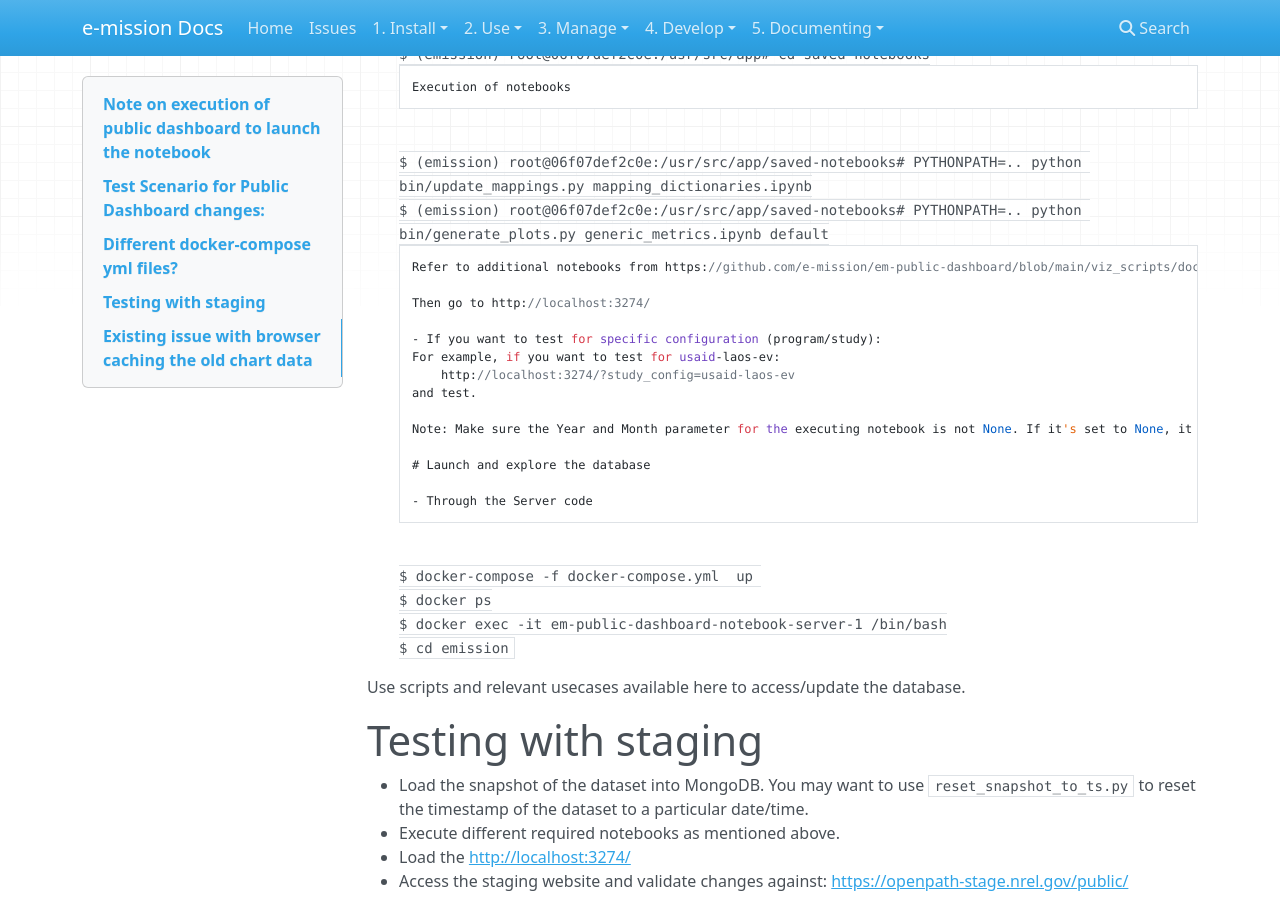
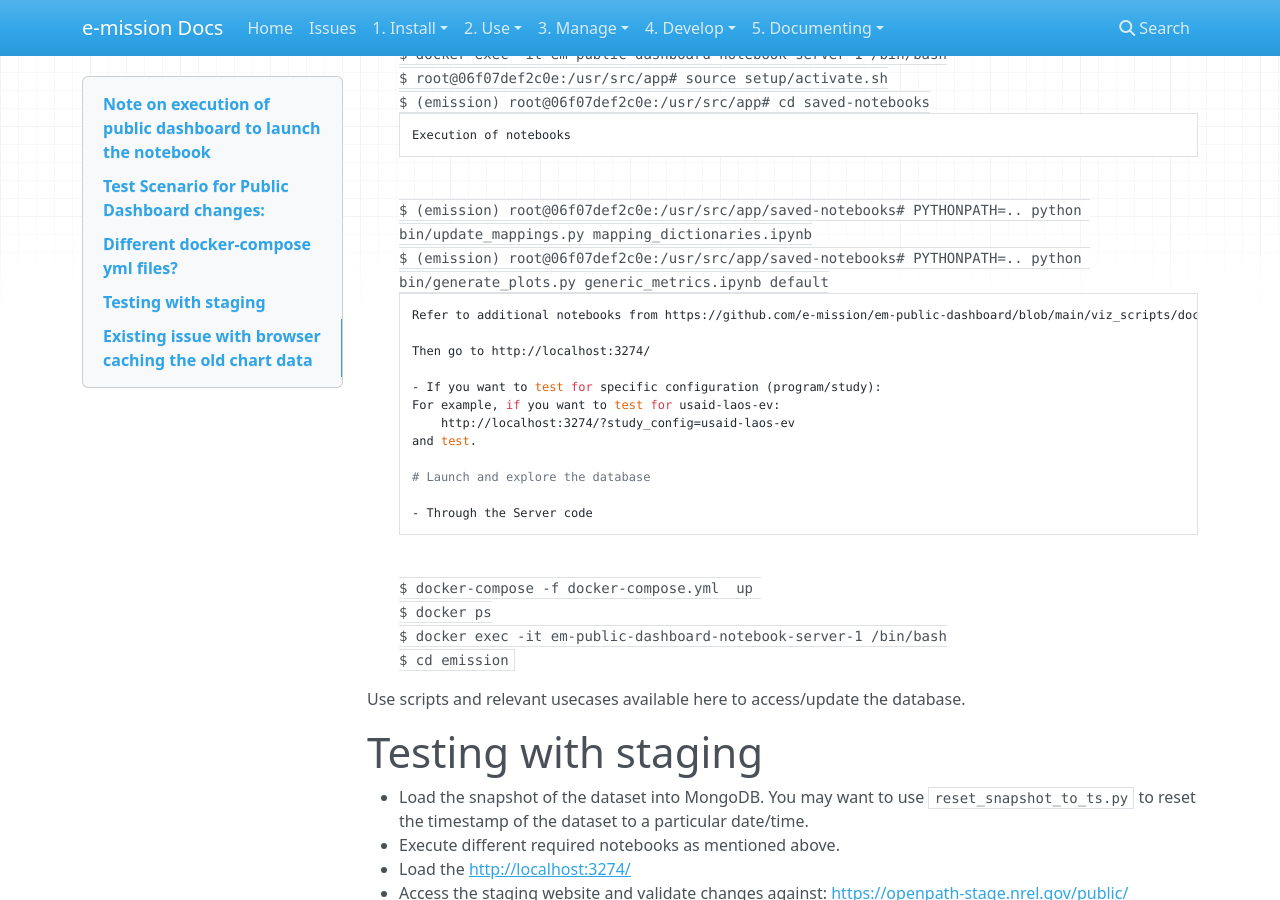
Before and after one commit to e-mission/e-mission-docs, an MkDocs documentation site: the page built from docs/dev/publicdashboard/Working_with_public_dashboard.md, in a window 1280 px wide and 900 px high, scrolled down 2227 px. Built offline with MkDocs 1.6.1, drawn with Linux system fonts in a browser that asks for light colours; nearby versions of some CDN libraries; some of the changed lines change nothing that is shown; some of the changed text lies outside the part shown.

Commit message:
Update the Year and Month text to the top setup instruction block.

```diff
--- a/docs/dev/publicdashboard/Working_with_public_dashboard.md
+++ b/docs/dev/publicdashboard/Working_with_public_dashboard.md
@@ -1,5 +1,6 @@
 # Note on execution of public dashboard to launch the notebook
-First execute `mapping_dictionaries.ipynb` before launching any other notebooks.
+- First execute `mapping_dictionaries.ipynb` before launching any other notebooks.
+- Make sure the `Year` and `Month` parameter for the executing notebook is not `None` while executing the `generate_plots.py` script. If it's set to None, it will not generate the charts.
 
 # Test Scenario for Public Dashboard changes:
 1. Front end testing
@@ -103,8 +104,6 @@
     http://localhost:3274/?study_config=usaid-laos-ev
 and test.
 
-Note: Make sure the Year and Month parameter for the executing notebook is not None. If it's set to None, it will not generate the charts.
-
 # Launch and explore the database
 
 - Through the Server code
```
